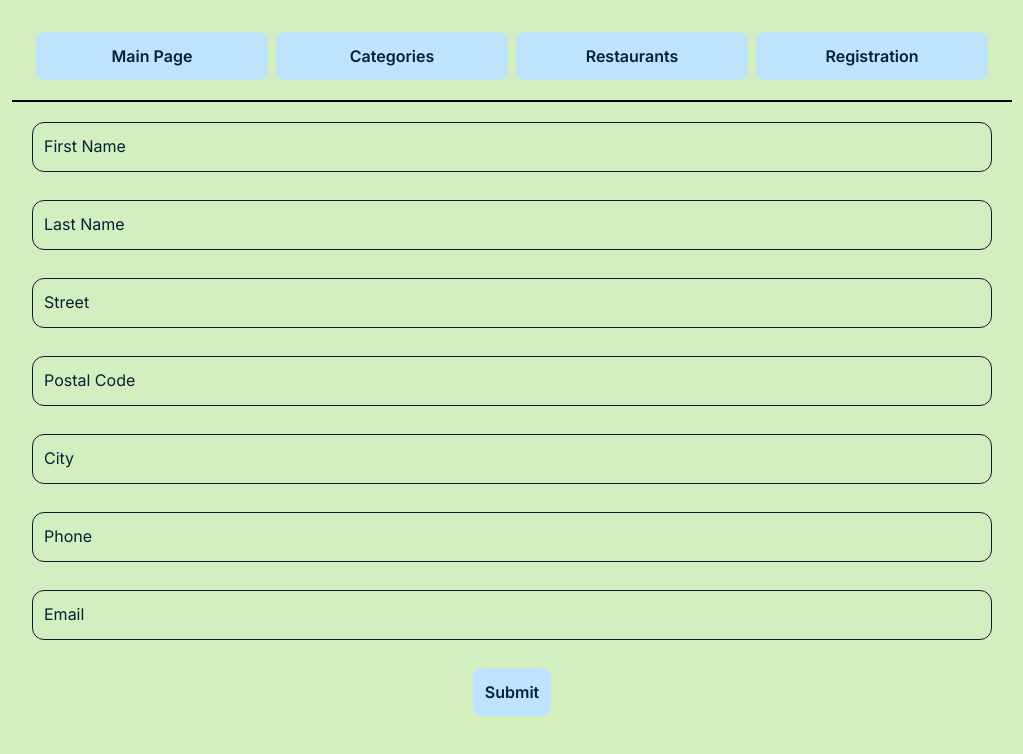
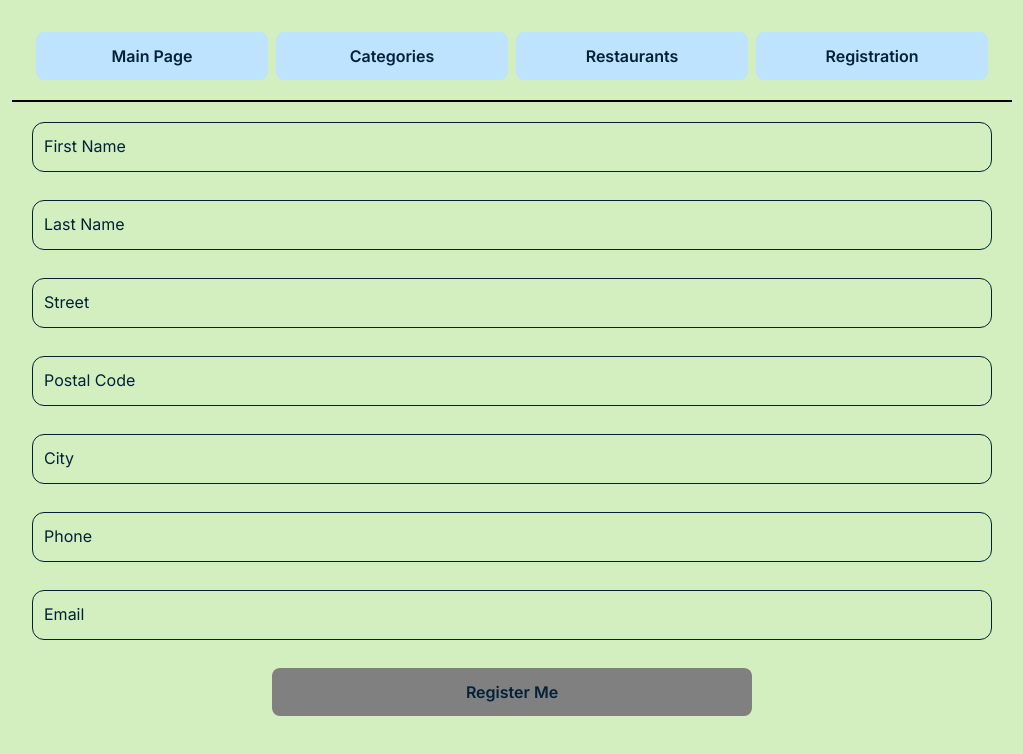
Before and after one commit to ViktorTap/platemate-2024, a Next.js app: page /registration in a window 1280 px wide. Shown: the top 754 px of the page, without its empty margins (128-1151 px from the left). Built offline with nearby package versions, Linux system fonts and the light colour scheme.

Commit message:
front end registration form complete

```diff
--- a/app/globals.css
+++ b/app/globals.css
@@ -41,6 +41,11 @@ button:active {
 button:disabled {
   background-color: gray;
   cursor: not-allowed;
+}
+
+.submit-button {
+  background-color: var(--button-primary-hex);
+  width: 50%;
 }
 
 /* FORM & INPUT & LABEL */
--- a/app/registration/components/RegistrationForm.tsx
+++ b/app/registration/components/RegistrationForm.tsx
@@ -51,6 +51,7 @@ export default function RegistrationForm() {
           phone: "",
           email: "",
         }}
+        validateOnMount
         validationSchema={Yup.object({
           firstName: Yup.string()
             .max(15, "Must be 15 characters or less")
@@ -77,10 +78,21 @@ export default function RegistrationForm() {
           }, 400);
         }}
       >
+        {(formik) => {
+          console.log("Formik logs", formik);
+          return (
             <Form className="form-container">
-          <CustomTextInput label="First Name" name="firstName" type="text" />
+              <CustomTextInput
+                label="First Name"
+                name="firstName"
+                type="text"
+              />
               <CustomTextInput label="Last Name" name="lastName" type="text" />
-          <CustomTextInput label="Street" name="address.street" type="text" />
+              <CustomTextInput
+                label="Street"
+                name="address.street"
+                type="text"
+              />
               <CustomTextInput
                 label="Postal Code"
                 name="address.postalCode"
@@ -90,8 +102,16 @@ export default function RegistrationForm() {
               <CustomTextInput label="Phone" name="phone" type="text" />
               <CustomTextInput label="Email" name="email" type="email" />
 
-          <button type="submit">Submit</button>
+              <button
+                className="submit-button"
+                type="submit"
+                disabled={!formik.isValid || formik.isSubmitting}
+              >
+                Register Me
+              </button>
             </Form>
+          );
+        }}
       </Formik>
     </>
   );
```
Lines whose indentation alone changed are shown as unchanged.
